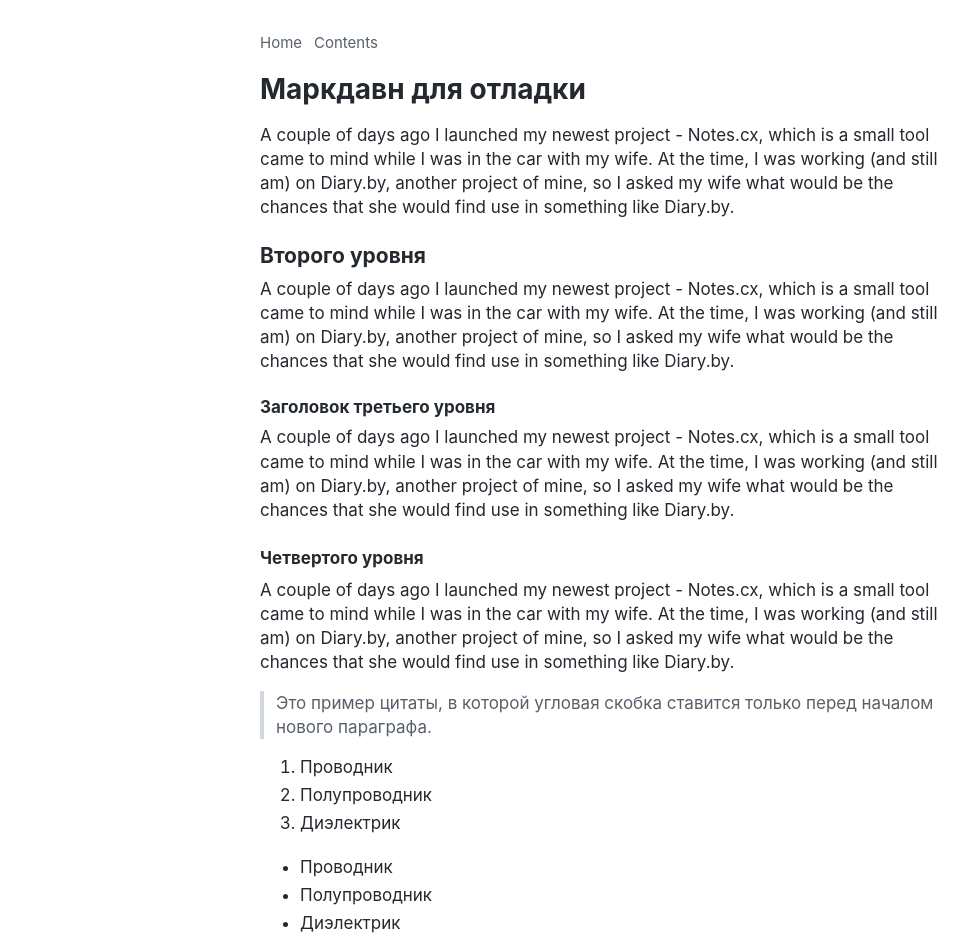
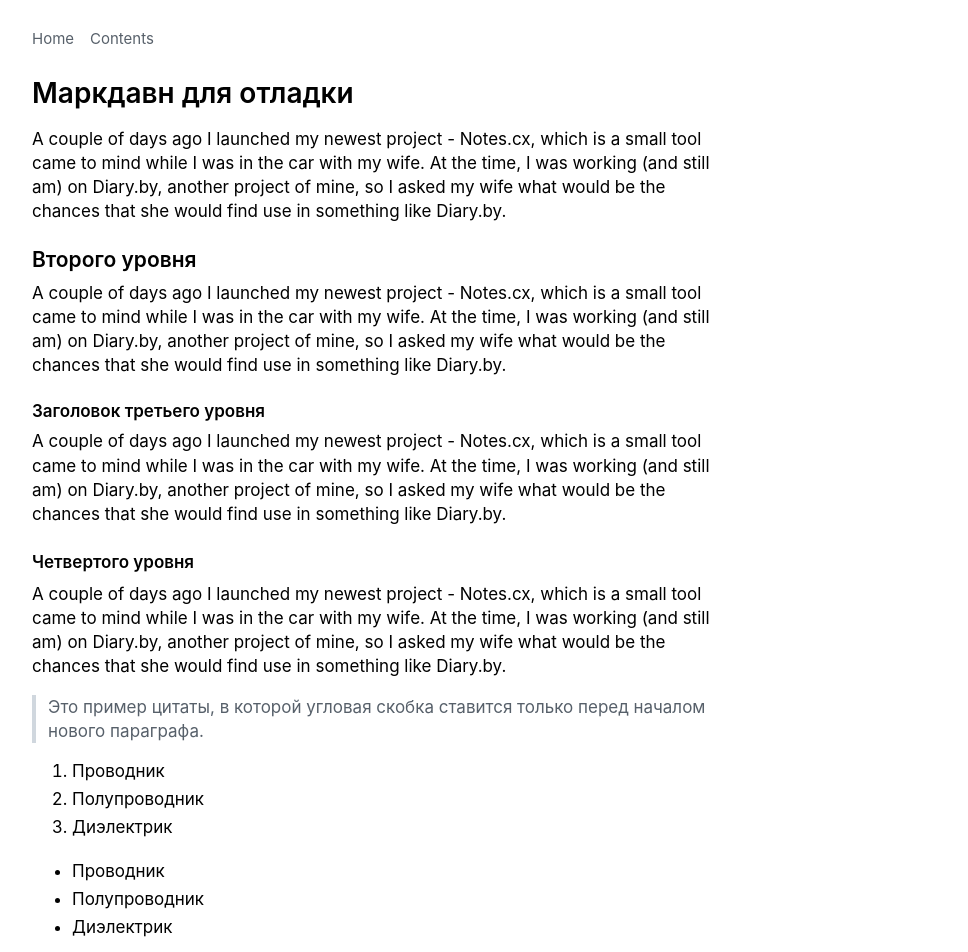
Before and after one commit to tmrsgrrn/wiki, a Jekyll site: the page built from readme.md, in a window 1280 px wide. Shown: the top 952 px of the page, without its empty margins (40-1008 px from the left). Built offline with Jekyll 4.4.1, drawn with Linux system fonts in a browser that asks for light colours; our own code applies the rules of GitHub Pages for plain Markdown files.

Commit message:
Update main.css

```diff
--- a/assets/main.css
+++ b/assets/main.css
@@ -3,12 +3,12 @@
   --mono-font: ui-monospace, "SFMono-Regular", Consolas, "Liberation Mono", Menlo, Courier, monospace;
 
   --background-color: #ffffff;
-  --text-color: #24292F;
+  --text-color: #010101;
+  --gray-text-color: #57606A;
   --link-color: #0769DA;
   --link-visited-color: #5d9acf;
   --code-box-color: #EFF1F2;
   --line-color: #D0D7DE;
-  --gray-text-color: #57606A;
 
   --1md: 4px;
   --2md: 8px;
@@ -22,8 +22,9 @@
 
 @media (prefers-color-scheme: dark) {
   :root {
-    --background-color: #23292F;
+    --background-color: #1c2125;
     --text-color: #E0E4E8;
+    --gray-text-color: #c4c4c4;
     --link-color: #93CCFF;
     --link-visited-color: #AB70C5;
     --code-box-color: #2A3037;
@@ -45,7 +46,7 @@ body {
   font-weight: normal;
   color: var(--text-color);
   background-color: var(--background-color);
-  margin: var(--7md) auto;
+  margin: var(--6md) 72px;
   max-width: 680px;
 }
 
@@ -99,7 +100,7 @@ ol, ul {
 }
 
 h1, h2, h3, h4, h5, h6 {
-  font-weight: bold;
+  font-weight: 600;
 }
 
 img {
@@ -155,7 +156,7 @@ a:hover {
 }
 
 header {
-  margin-bottom: var(--4md);
+  margin-bottom: var(--6md);
 }
 
 .navigation {
@@ -170,7 +171,7 @@ header {
 
 li .nav-item {
   color: var(--gray-text-color);
-  margin-right: var(--3md);
+  margin-right: var(--4md);
 }
 
 footer {
```
